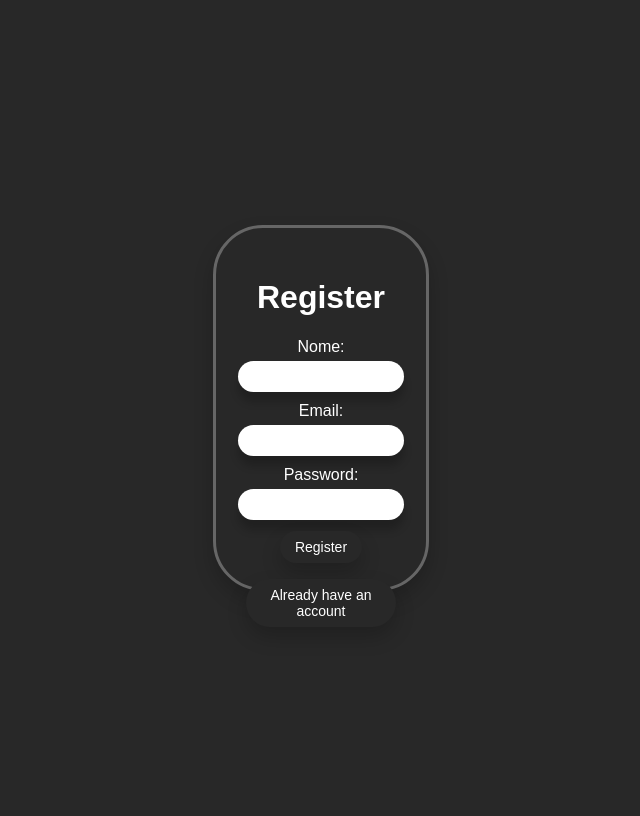
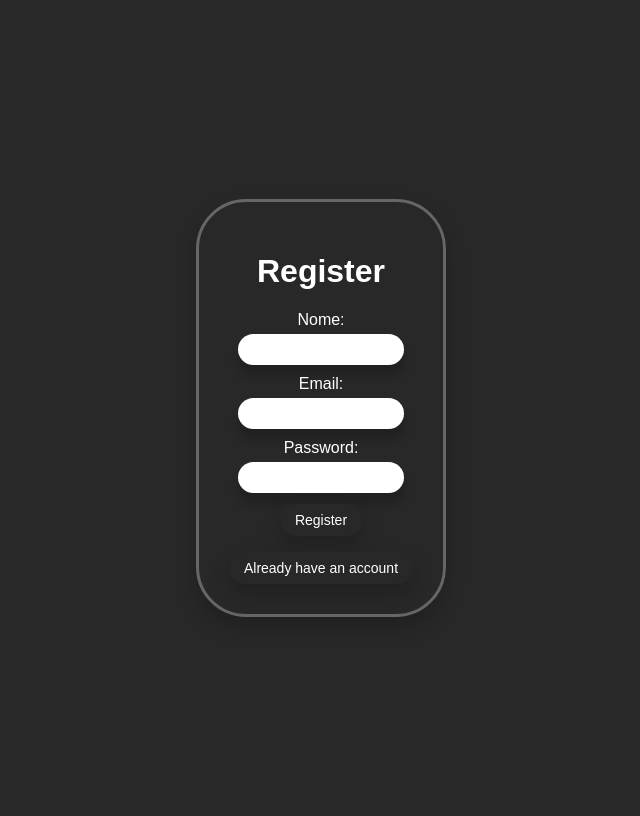
Before and after one commit to lrcordeiro007/Uni_Ride, a FastAPI app: page /register in a window 1280 px wide. Shown: the whole page, without its empty margins (319-959 px from the left). Run offline with FastAPI, Linux system fonts and the light colour scheme.

Commit message:
Update register.html

```diff
--- a/src/templates/register.html
+++ b/src/templates/register.html
@@ -25,9 +25,6 @@
             text-align: center;
             transition: border-color 0.3s ease-in-out;
             color: white;
-
-            width: 150px;
-            height: 300px;
         }
 
         .container:hover {
```
